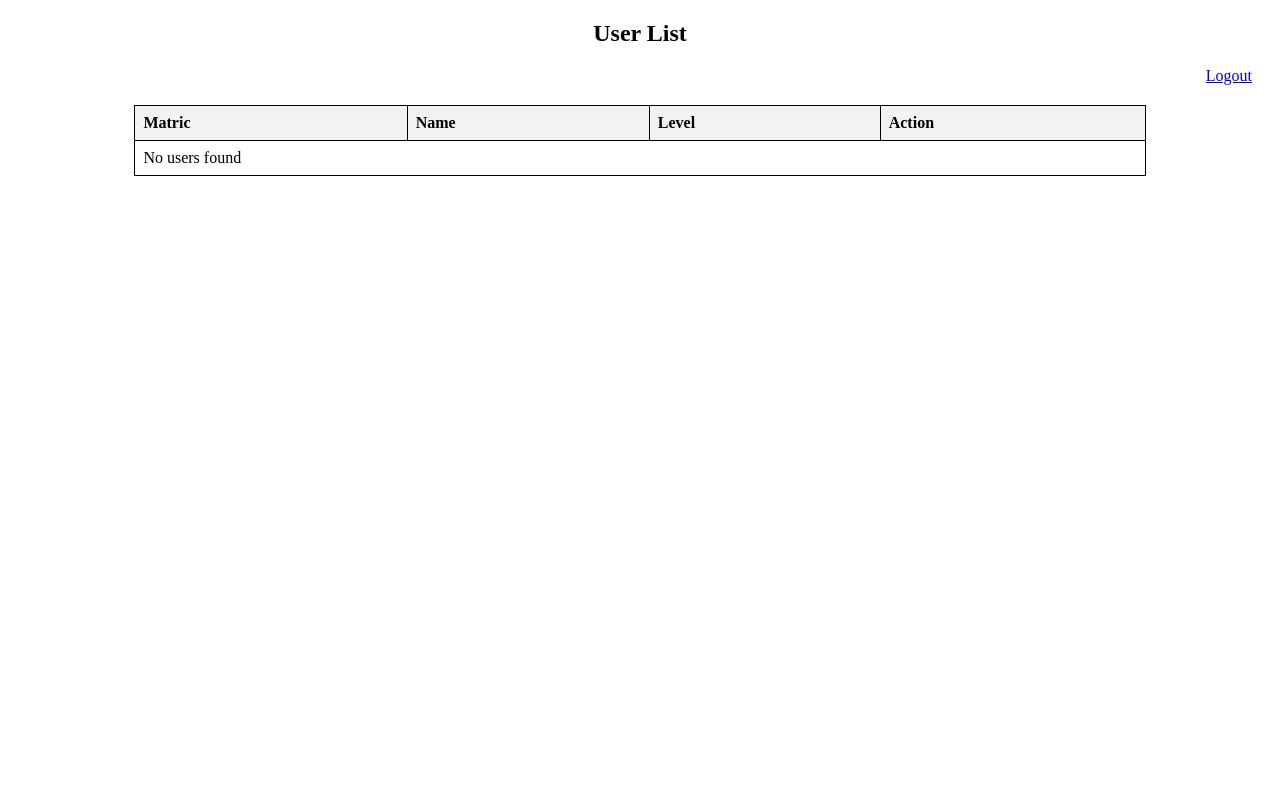
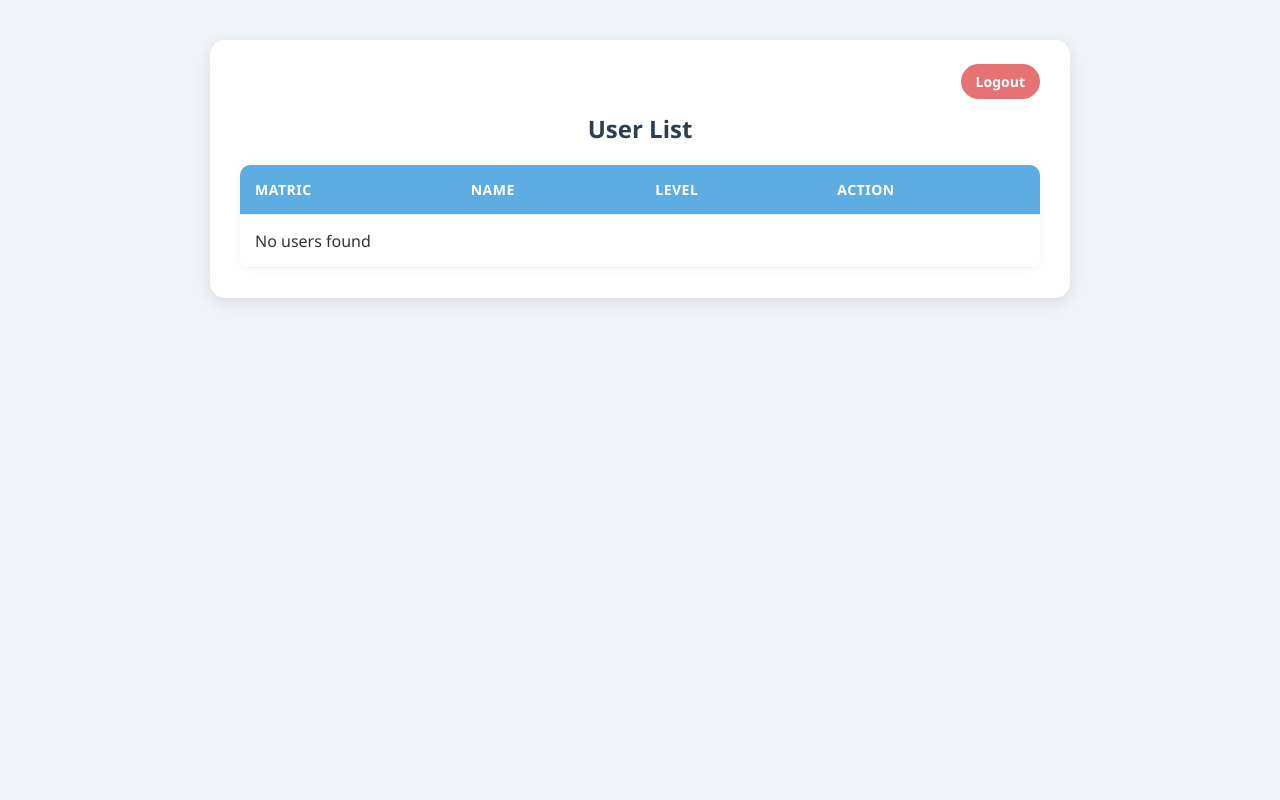
Before and after one commit to Topman67/Lab7, a PHP site: page /user.php in a window 1280 px wide. Run offline with PHP 8.4, Linux system fonts and the light colour scheme; the visitor is signed in with stand-in values (Sample User, id 1); data that the repository does not hold is empty.

Commit message:
styling the entire page

```diff
--- /dev/null
+++ b/style.css
@@ -0,0 +1,137 @@
+/* Global Settings */
+body {
+    font-family: 'Segoe UI', Tahoma, Geneva, Verdana, sans-serif;
+    background-color: #F0F4F8; /* Soft Cloud Blue */
+    color: #333;
+    margin: 0;
+    padding: 0;
+    display: flex;
+    justify-content: center;
+    align-items: flex-start; /* Aligns to top so long tables scroll */
+    min-height: 100vh;
+}
+
+/* The White Card Container */
+.wrapper {
+    background-color: #ffffff;
+    width: 100%;
+    max-width: 800px; /* Wide enough for the table */
+    margin: 40px 20px;
+    padding: 30px;
+    border-radius: 15px; /* Soft rounded corners */
+    box-shadow: 0 4px 15px rgba(0, 0, 0, 0.1); /* Gentle shadow */
+    text-align: center;
+}
+
+/* Headings */
+h2 {
+    color: #2C3E50;
+    margin-bottom: 20px;
+}
+
+/* Form Styling (Login, Register, Update) */
+form {
+    max-width: 400px;
+    margin: 0 auto; /* Centers the form inside the wrapper */
+    text-align: left;
+}
+
+label {
+    font-weight: bold;
+    color: #555;
+    display: block;
+    margin-top: 10px;
+}
+
+input[type="text"],
+input[type="password"],
+select {
+    width: 100%;
+    padding: 10px;
+    margin-top: 5px;
+    margin-bottom: 15px;
+    border: 1px solid #ddd;
+    border-radius: 8px; /* Rounded inputs */
+    box-sizing: border-box;
+    font-size: 14px;
+}
+
+/* Buttons */
+input[type="submit"] {
+    background-color: #5DADE2; /* Friendly Blue */
+    color: white;
+    padding: 12px 20px;
+    border: none;
+    border-radius: 25px; /* Pill-shaped button */
+    cursor: pointer;
+    width: 100%;
+    font-size: 16px;
+    transition: background 0.3s;
+}
+
+input[type="submit"]:hover {
+    background-color: #3498DB;
+}
+
+/* Links */
+a {
+    color: #5DADE2;
+    text-decoration: none;
+    font-weight: bold;
+}
+
+a:hover {
+    text-decoration: underline;
+}
+
+/* Table Styling (User List) */
+table {
+    width: 100%;
+    border-collapse: collapse;
+    margin-top: 20px;
+    overflow: hidden;
+    border-radius: 10px; /* Rounds the corners of the table */
+    box-shadow: 0 0 10px rgba(0,0,0,0.05);
+}
+
+th, td {
+    padding: 15px;
+    text-align: left;
+    border-bottom: 1px solid #eee;
+}
+
+th {
+    background-color: #5DADE2;
+    color: white;
+    text-transform: uppercase;
+    font-size: 14px;
+    letter-spacing: 0.5px;
+}
+
+tr:hover {
+    background-color: #f9f9f9; /* Highlight row on hover */
+}
+
+/* Delete Link Styling - Soft Red */
+a[href*="delete.php"] {
+    color: #E57373;
+}
+
+/* Logout Button Area */
+.top-nav {
+    text-align: right;
+    margin-bottom: 20px;
+}
+
+.logout-btn {
+    background-color: #E57373;
+    color: white;
+    padding: 8px 15px;
+    border-radius: 20px;
+    font-size: 14px;
+}
+
+.logout-btn:hover {
+    background-color: #EF5350;
+    text-decoration: none;
+}
--- a/user.php
+++ b/user.php
@@ -18,36 +18,23 @@ $result = $conn->query($sql);
 <html>
 <head>
     <title>Users List</title>
-    <style>
-        /* Basic styling to match the table borders in the lab example */
-        table {
-            border-collapse: collapse;
-            width: 80%;
-            margin: 20px auto;
-        }
-        th, td {
-            border: 1px solid black;
-            padding: 8px;
-            text-align: left;
-        }
-        th {
-            background-color: #f2f2f2;
-        }
-    </style>
+    <link rel="stylesheet" href="style.css">
 </head>
 <body>
-    <h2 style="text-align:center;">User List</h2>
+    <div class="wrapper">
+        <div class="top-nav">
+            <a href="logout.php" class="logout-btn">Logout</a>
+        </div>
 
-    <div style="text-align: right; margin-right: 20px; margin-top: 10px;">
-        <a href="logout.php">Logout</a>
-    </div>
+        <h2>User List</h2>
 
         <table>
             <tr>
                 <th>Matric</th>
                 <th>Name</th>
                 <th>Level</th>
-            <th>Action</th> </tr>
+                <th>Action</th>
+            </tr>
             <?php
             if ($result->num_rows > 0) {
                 while($row = $result->fetch_assoc()) {
@@ -55,11 +42,11 @@ $result = $conn->query($sql);
                     echo "<td>" . $row["matric"] . "</td>";
                     echo "<td>" . $row["name"] . "</td>";
                     echo "<td>" . $row["role"] . "</td>";
-                // Updated part below:
                     echo "<td>
                             <a href='update.php?matric=" . $row["matric"] . "'>Update</a> |
                             <a href='delete.php?matric=" . $row["matric"] . "' onclick=\"return confirm('Are you sure you want to delete this user?');\">Delete</a>
                           </td>";
+                    echo "</tr>";
                 }
             } else {
                 echo "<tr><td colspan='4'>No users found</td></tr>";
@@ -67,5 +54,6 @@ $result = $conn->query($sql);
             $conn->close();
             ?>
         </table>
+    </div>
 </body>
 </html>
```
Also changed, not shown: login.php (+8 -5 lines), register.php (+10 -10 lines), update.php (+9 -3 lines). Lines whose indentation alone changed are shown as unchanged.
